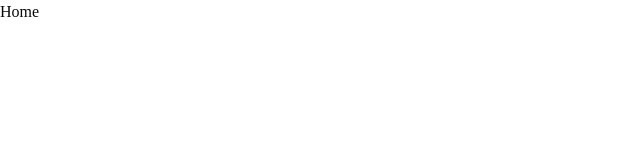
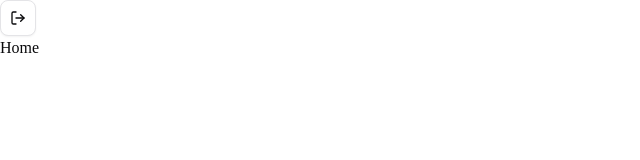
Before and after one commit to Yuna-001/Quervu, a Next.js app: page / in a window 1280 px wide. Shown: the top 160 px of the page, without its empty margins (0-640 px from the left). Built offline with nearby package versions, Linux system fonts and the light colour scheme.

Commit message:
feat: 로그아웃 버튼 구현

```diff
--- /dev/null
+++ b/app/(protected)/layout.tsx
@@ -0,0 +1,14 @@
+import { LogoutButton } from '@/components/auth/logout-button';
+
+export default function AppLayout({
+  children,
+}: Readonly<{
+  children: React.ReactNode;
+}>) {
+  return (
+    <>
+      <LogoutButton />
+      {children}
+    </>
+  );
+}
--- /dev/null
+++ b/components/auth/logout-button.tsx
@@ -0,0 +1,17 @@
+'use client';
+
+import { Button } from '@/components/ui/button';
+import { LogOut } from 'lucide-react';
+import { signOut } from 'next-auth/react';
+
+export function LogoutButton() {
+  const handleLogout = () => {
+    signOut({ callbackUrl: '/login' });
+  };
+
+  return (
+    <Button variant="outline" size="icon" onClick={handleLogout}>
+      <LogOut />
+    </Button>
+  );
+}
```
